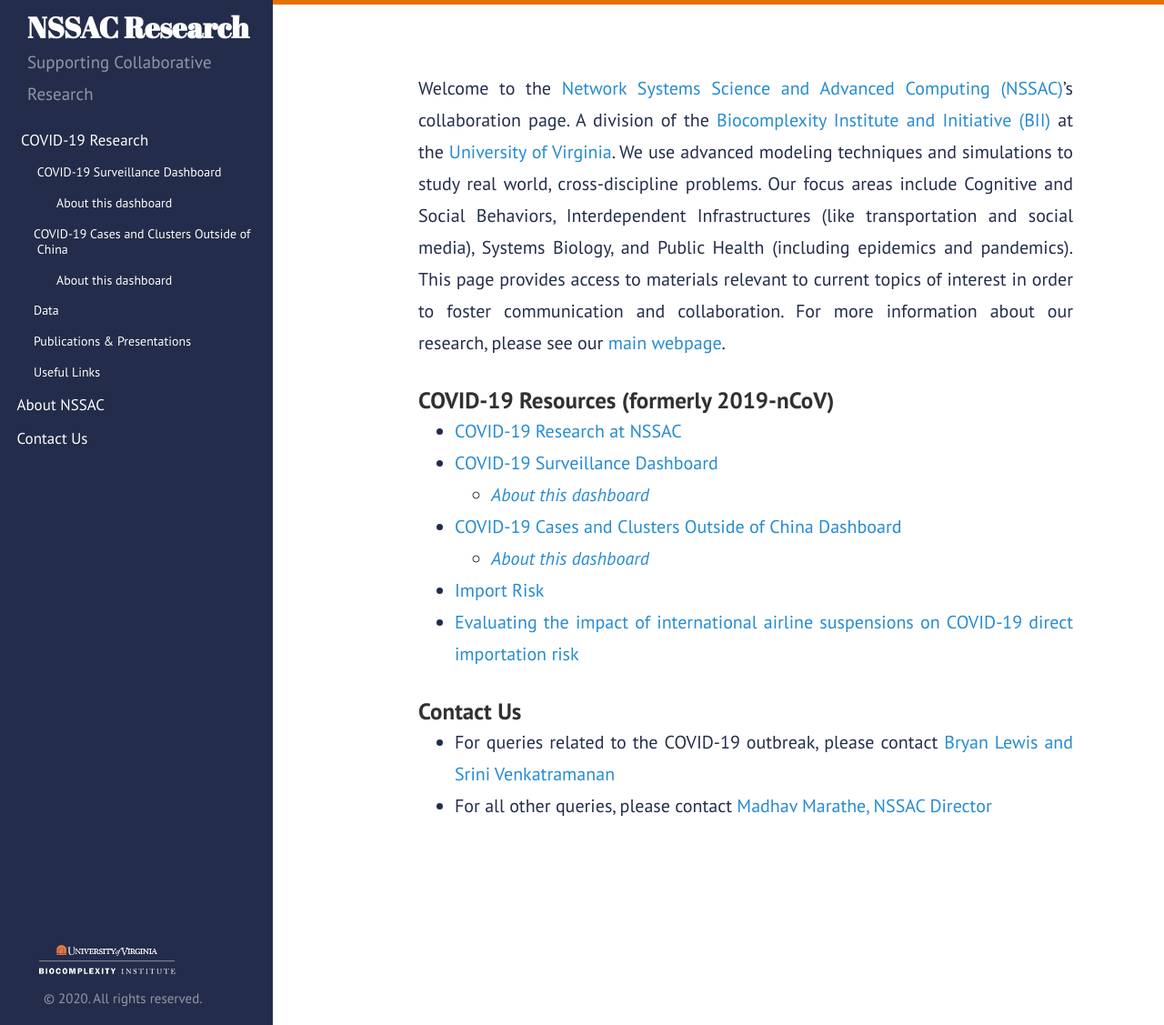
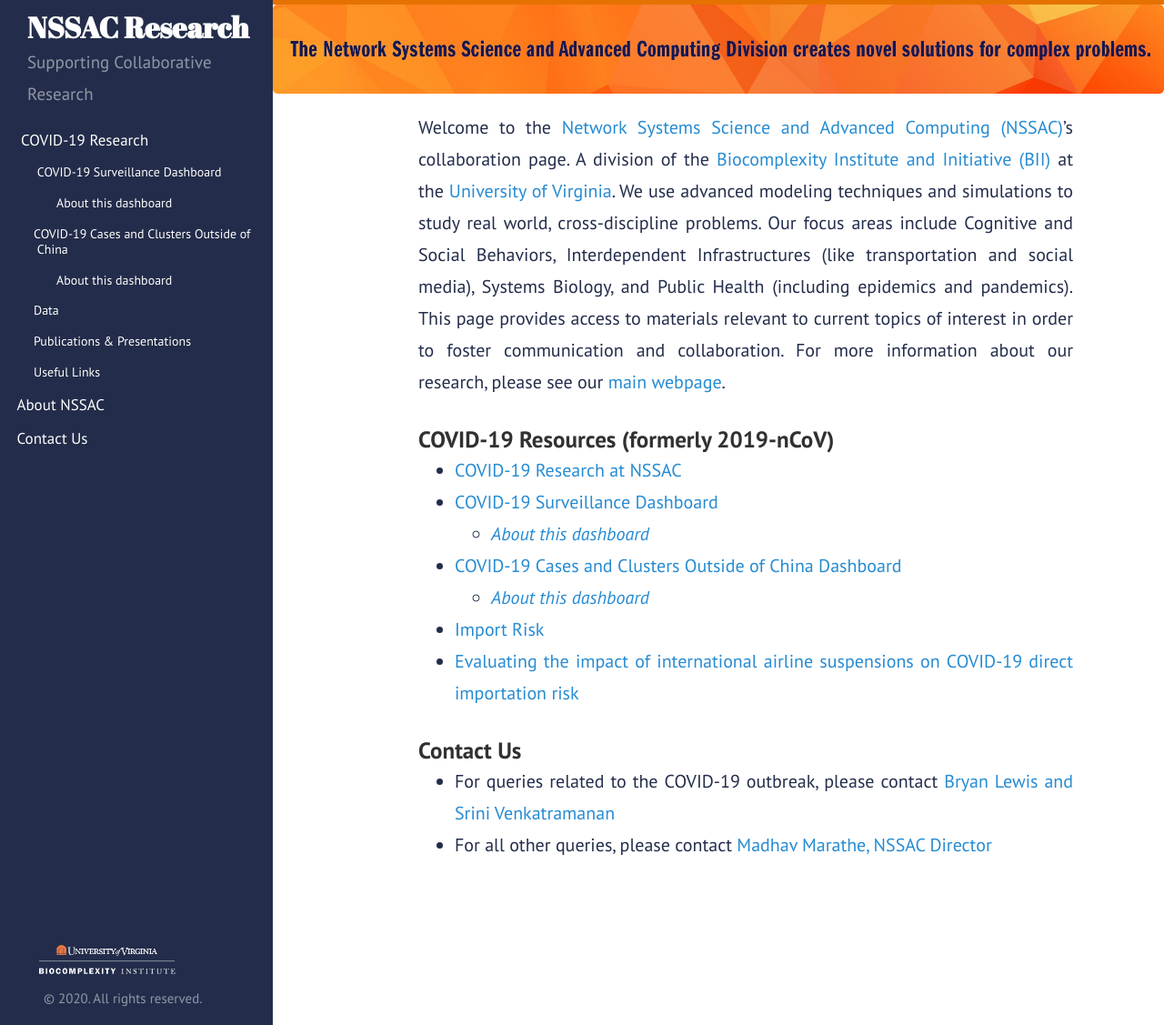
Before and after one commit to mehta-gaurav/mehta-gaurav.github.io, a Jekyll site: the page built from index.md, in a window 1280 px wide and 1127 px high. Shown: the whole window at 91% size. Built offline with Jekyll 4.4.1, drawn with Linux system fonts in a browser that asks for light colours.

Commit message:
Update default.html

```diff
--- a/_layouts/default.html
+++ b/_layouts/default.html
@@ -9,7 +9,7 @@
 
     <div>
       <div class= "head-img">
-<!--          <img src="https://mehta-gaurav.github.io/images/nssac.jpg"> -->
+         <img src="https://mehta-gaurav.github.io/images/nssac.jpg">
       </div>
        {{ content }}
     </div>
```
